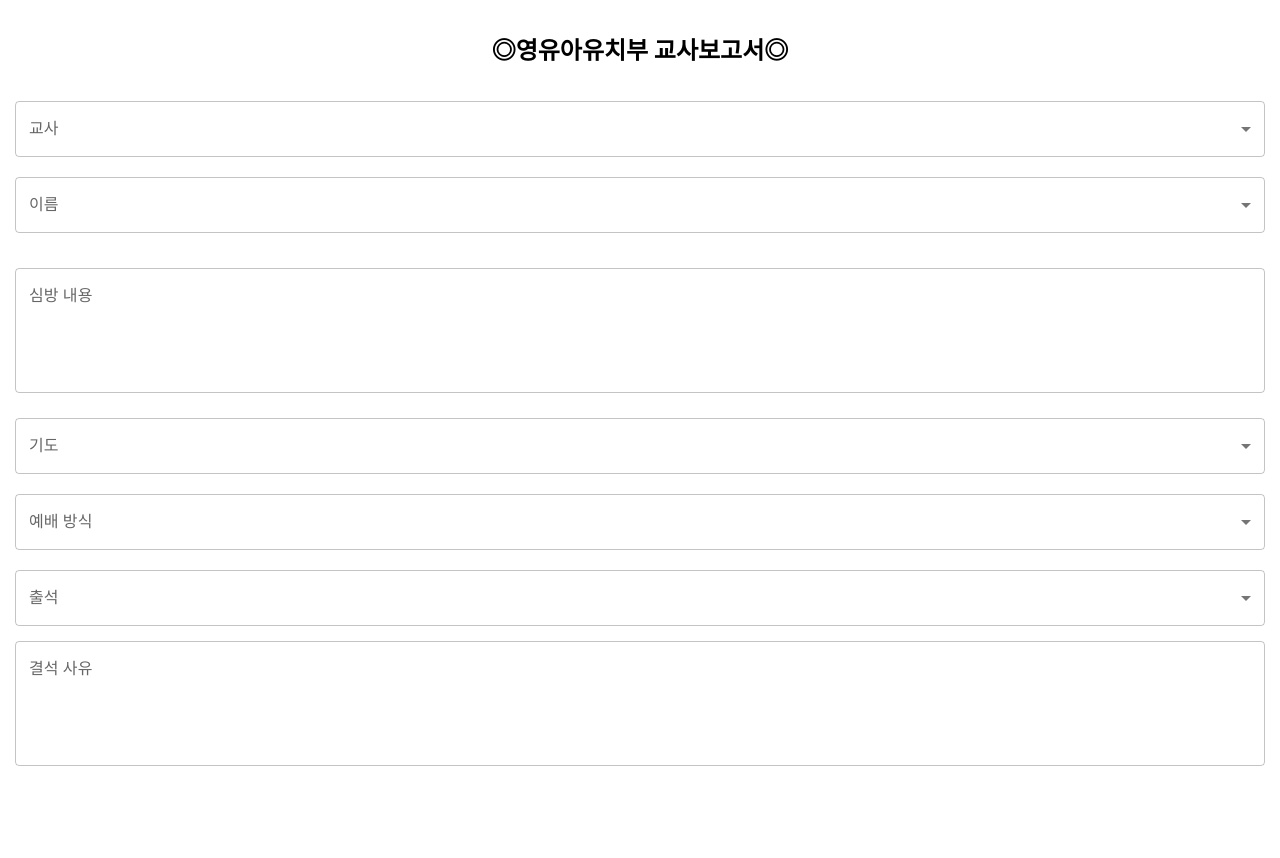
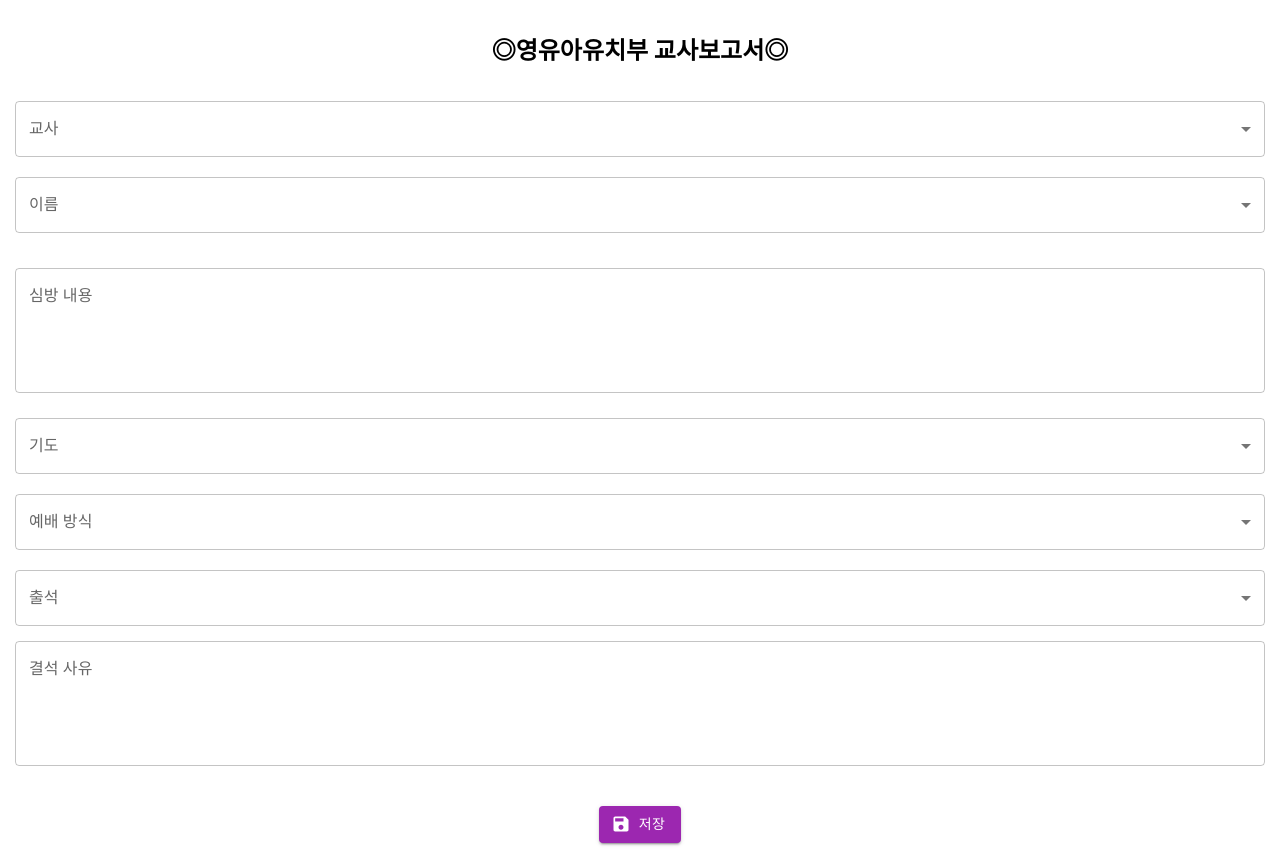
Before and after one commit to mtreehouse/react_church, a React (Create React App) app: page / in a window 1280 px wide. Before the commit the page ends 800 px from the top, so only its background shows below. Built offline with nearby package versions, Linux system fonts and the light colour scheme.

Commit message:
added useNavigate

```diff
--- a/package.json
+++ b/package.json
@@ -6,6 +6,7 @@
     "@date-io/date-fns": "^2.13.1",
     "@emotion/react": "^11.7.1",
     "@emotion/styled": "^11.6.0",
+    "@mui/icons-material": "^5.3.1",
     "@mui/lab": "^5.0.0-alpha.66",
     "@mui/material": "^5.3.1",
     "@testing-library/jest-dom": "^5.16.1",
@@ -15,6 +16,7 @@
     "googleapis": "^92.0.0",
     "react": "^17.0.2",
     "react-dom": "^17.0.2",
+    "react-router-dom": "^6.2.1",
     "react-scripts": "5.0.0",
     "react-select": "^5.2.2",
     "util": "^0.12.4",
--- a/src/App.js
+++ b/src/App.js
@@ -1,13 +1,20 @@
 import './App.css';
 import Hello from './component/Hello';
 import Welcome from './component/Welcome';
+import Info  from './component/Info';
 
+import { BrowserRouter, Route, Routes } from 'react-router-dom'
 function App() {
   return (
-    <div className="App">
-      <Welcome />
-      <Hello/>
-    </div>
+    <BrowserRouter>
+      <div className="App">
+        <Welcome />
+        <Routes>
+          <Route path="/" element={<Hello />}/>
+          <Route path="/info" element={<Info />}/>
+        </Routes>
+      </div>
+    </BrowserRouter>
   );
 }
 
--- a/src/component/Hello.js
+++ b/src/component/Hello.js
@@ -1,4 +1,5 @@
 import React, { useState, useEffect } from 'react';
+import { useNavigate } from "react-router-dom"
 import InputLabel from '@mui/material/InputLabel';
 import MenuItem from '@mui/material/MenuItem';
 import FormControl from '@mui/material/FormControl';
@@ -10,7 +11,8 @@ import LocalizationProvider from '@mui/lab/LocalizationProvider';
 import MobileDatePicker from '@mui/lab/MobileDatePicker';
 import Stack from '@mui/material/Stack';
 import styles from '../css/Hello.module.css';
-
+import LoadingButton from '@mui/lab/LoadingButton';
+import SaveIcon from '@mui/icons-material/Save';
 
 export default function Hello() {
     const [teacher, setTeacher] = useState('');
@@ -19,7 +21,7 @@ export default function Hello() {
     const [worship, setWorship] = useState('');
     const [atnd, setAtnd] = useState('');
     const [value, setValue] = useState(new Date());
-
+    const [loading, setLoading] = React.useState(false); // 버튼 로딩 상태
 
     const [stdList, setStdList] = useState([{}]);
 
@@ -91,6 +93,17 @@ export default function Hello() {
 
     }
 
+    // 전송 버튼
+
+    let navigate = useNavigate();
+    function HandleClick() {
+        setLoading(true);
+        setTimeout(() => {
+            navigate("/info");
+
+        }, 800);
+
+    }
 
     return (
         <div className={styles.box}>
@@ -228,6 +241,20 @@ export default function Hello() {
                 />
             </div>
 
+            <br/>
+            <br/>
+
+            <LoadingButton
+                color="secondary"
+                onClick={HandleClick}
+                loading={loading}
+                loadingPosition="start"
+                startIcon={<SaveIcon />}
+                variant="contained"
+            >
+                저장
+            </LoadingButton>
+
 
         </div>
     );
--- /dev/null
+++ b/src/component/Info.js
@@ -0,0 +1,8 @@
+import React from 'react'
+
+export default function Info() {
+
+    return (
+        <div>hi</div>
+    );
+}
```
Also changed, not shown: 1 other file (tests, documents, lock files or other folders).
